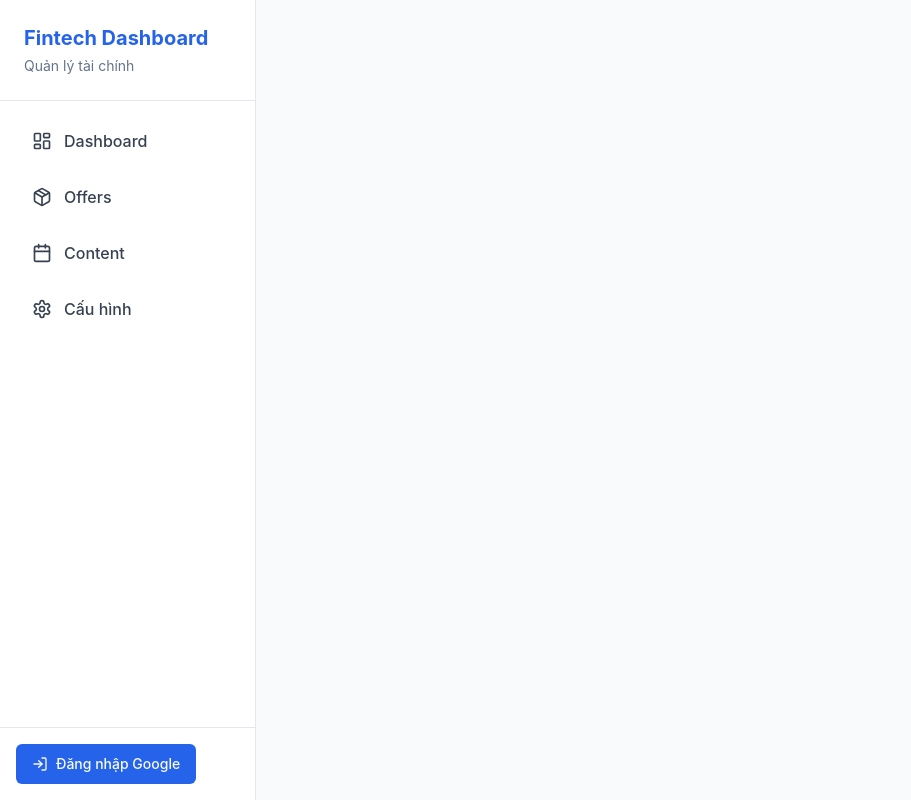
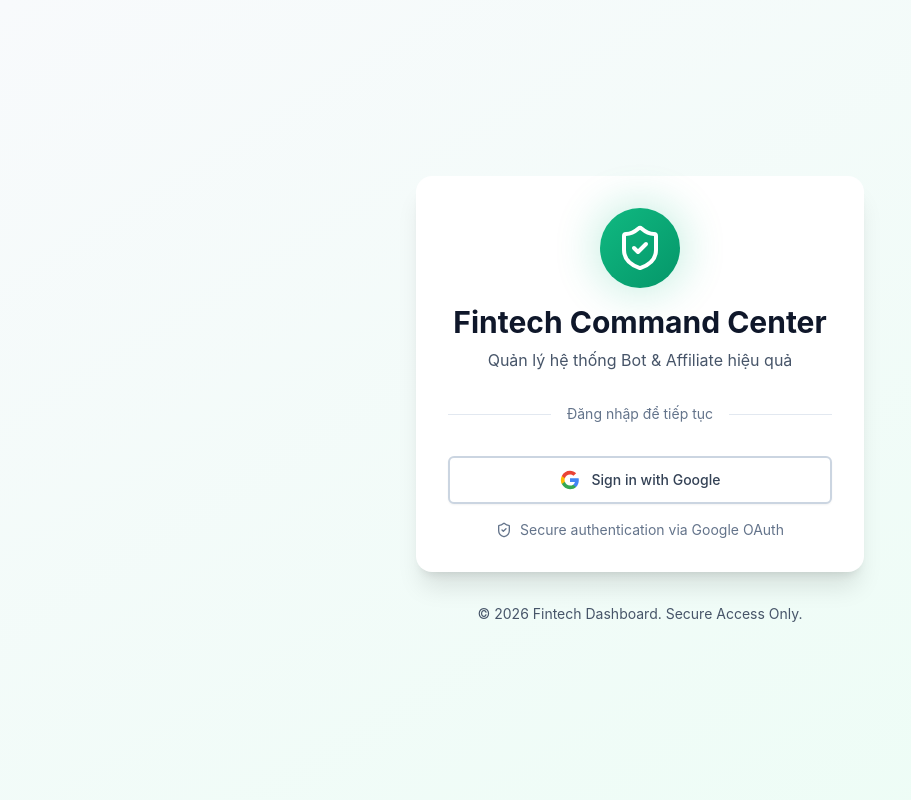
Before and after one commit to loctp-sys/telegrambot, a React (Vite) app: page /login in a window 1280 px wide. Shown: the whole page, without its empty margins (0-911 px from the left). Built offline with nearby package versions, Linux system fonts and the light colour scheme; no server answers.

Commit message:
feat: Add dedicated login page with route protection and professional UI

```diff
--- a/src/App.tsx
+++ b/src/App.tsx
@@ -1,24 +1,91 @@
-import { BrowserRouter, Routes, Route } from 'react-router-dom';
-import { AuthProvider } from './contexts/AuthContext';
+import { BrowserRouter, Routes, Route, Navigate } from 'react-router-dom';
+import { AuthProvider, useAuth } from './contexts/AuthContext';
 import Layout from './components/Layout';
+import ProtectedRoute from './components/ProtectedRoute';
+import Login from './pages/Login';
 import Dashboard from './pages/Dashboard';
 import Offers from './pages/Offers';
 import Content from './pages/Content';
 import Config from './pages/Config';
 
+// Root redirect component
+function RootRedirect() {
+    const { isAuthenticated, isLoading } = useAuth();
+
+    if (isLoading) {
+        return (
+            <div className="min-h-screen flex items-center justify-center">
+                <div className="animate-spin rounded-full h-12 w-12 border-b-2 border-emerald-600"></div>
+            </div>
+        );
+    }
+
+    return <Navigate to={isAuthenticated ? '/dashboard' : '/login'} replace />;
+}
+
 function App() {
     return (
         <AuthProvider>
             <BrowserRouter>
-                <Layout>
-                    <Routes>
-                        <Route path="/" element={<Dashboard />} />
-                        <Route path="/offers" element={<Offers />} />
-                        <Route path="/content" element={<Content />} />
-                        <Route path="/scheduler" element={<Content />} /> {/* Redirect old path */}
-                        <Route path="/config" element={<Config />} />
-                    </Routes>
-                </Layout>
+                <Routes>
+                    {/* Public Routes */}
+                    <Route path="/login" element={<Login />} />
+
+                    {/* Root redirect */}
+                    <Route path="/" element={<RootRedirect />} />
+
+                    {/* Protected Routes */}
+                    <Route
+                        path="/dashboard"
+                        element={
+                            <ProtectedRoute>
+                                <Layout>
+                                    <Dashboard />
+                                </Layout>
+                            </ProtectedRoute>
+                        }
+                    />
+                    <Route
+                        path="/offers"
+                        element={
+                            <ProtectedRoute>
+                                <Layout>
+                                    <Offers />
+                                </Layout>
+                            </ProtectedRoute>
+                        }
+                    />
+                    <Route
+                        path="/content"
+                        element={
+                            <ProtectedRoute>
+                                <Layout>
+                                    <Content />
+                                </Layout>
+                            </ProtectedRoute>
+                        }
+                    />
+                    <Route
+                        path="/scheduler"
+                        element={
+                            <ProtectedRoute>
+                                <Layout>
+                                    <Content />
+                                </Layout>
+                            </ProtectedRoute>
+                        }
+                    />
+                    <Route
+                        path="/config"
+                        element={
+                            <ProtectedRoute>
+                                <Layout>
+                                    <Config />
+                                </Layout>
+                            </ProtectedRoute>
+                        }
+                    />
+                </Routes>
             </BrowserRouter>
         </AuthProvider>
     );
--- /dev/null
+++ b/src/components/ProtectedRoute.tsx
@@ -0,0 +1,30 @@
+import { Navigate } from 'react-router-dom';
+import { useAuth } from '@/contexts/AuthContext';
+
+interface ProtectedRouteProps {
+    children: React.ReactNode;
+}
+
+export default function ProtectedRoute({ children }: ProtectedRouteProps) {
+    const { isAuthenticated, isLoading } = useAuth();
+
+    // Show loading state while checking authentication
+    if (isLoading) {
+        return (
+            <div className="min-h-screen flex items-center justify-center">
+                <div className="text-center">
+                    <div className="animate-spin rounded-full h-12 w-12 border-b-2 border-emerald-600 mx-auto"></div>
+                    <p className="mt-4 text-slate-600">Đang kiểm tra xác thực...</p>
+                </div>
+            </div>
+        );
+    }
+
+    // Redirect to login if not authenticated
+    if (!isAuthenticated) {
+        return <Navigate to="/login" replace />;
+    }
+
+    // Render protected content
+    return <>{children}</>;
+}
--- a/src/contexts/AuthContext.tsx
+++ b/src/contexts/AuthContext.tsx
@@ -103,9 +103,6 @@ export const AuthProvider: React.FC<{ children: ReactNode }> = ({ children }) =>
             if (!tokenClient) {
                 throw new Error('Failed to get token from Google');
             }
-
-            // Get user info from Google Identity
-            const googleUser = (window as any).google?.accounts?.id;
 
             // Calculate expiration (1 hour from now)
             const expiresAt = Date.now() + 3600 * 1000;
--- a/src/index.css
+++ b/src/index.css
@@ -53,6 +53,7 @@
   * {
     @apply border-border;
   }
+
   body {
     @apply bg-background text-foreground;
     font-family: -apple-system, BlinkMacSystemFont, 'Segoe UI', 'Roboto', 'Oxygen',
@@ -62,3 +63,20 @@
     -moz-osx-font-smoothing: grayscale;
   }
 }
+
+/* Fade-in animation for login page */
+@keyframes fadeIn {
+  from {
+    opacity: 0;
+    transform: translateY(20px);
+  }
+
+  to {
+    opacity: 1;
+    transform: translateY(0);
+  }
+}
+
+.login-page {
+  animation: fadeIn 0.6s ease-out;
+}
--- /dev/null
+++ b/src/pages/Login.tsx
@@ -0,0 +1,120 @@
+import { useEffect } from 'react';
+import { useNavigate } from 'react-router-dom';
+import { useAuth } from '@/contexts/AuthContext';
+import { Button } from '@/components/ui/button';
+import { ShieldCheck } from 'lucide-react';
+
+export default function Login() {
+    const { isAuthenticated, isLoading, login } = useAuth();
+    const navigate = useNavigate();
+
+    // Redirect to dashboard if already authenticated
+    useEffect(() => {
+        if (isAuthenticated && !isLoading) {
+            navigate('/dashboard');
+        }
+    }, [isAuthenticated, isLoading, navigate]);
+
+    const handleSignIn = async () => {
+        try {
+            await login();
+            // Navigation will happen automatically via useEffect
+        } catch (error) {
+            console.error('Login error:', error);
+            alert('❌ Lỗi khi đăng nhập. Vui lòng thử lại!');
+        }
+    };
+
+    if (isLoading) {
+        return (
+            <div className="min-h-screen flex items-center justify-center bg-gradient-to-br from-slate-50 to-emerald-50">
+                <div className="text-center">
+                    <div className="animate-spin rounded-full h-12 w-12 border-b-2 border-emerald-600 mx-auto"></div>
+                    <p className="mt-4 text-slate-600">Đang tải...</p>
+                </div>
+            </div>
+        );
+    }
+
+    return (
+        <div className="min-h-screen flex items-center justify-center bg-gradient-to-br from-slate-50 to-emerald-50 p-4 login-page">
+            <div className="w-full max-w-md">
+                {/* Login Card */}
+                <div className="bg-white rounded-2xl shadow-xl p-8 space-y-8">
+                    {/* Branding */}
+                    <div className="text-center space-y-4">
+                        {/* Icon */}
+                        <div className="flex justify-center">
+                            <div className="relative">
+                                <div className="absolute inset-0 bg-emerald-500 rounded-full blur-xl opacity-30"></div>
+                                <div className="relative bg-gradient-to-br from-emerald-500 to-emerald-600 rounded-full p-4">
+                                    <ShieldCheck className="h-12 w-12 text-white" />
+                                </div>
+                            </div>
+                        </div>
+
+                        {/* Title */}
+                        <div>
+                            <h1 className="text-3xl font-bold text-slate-900">
+                                Fintech Command Center
+                            </h1>
+                            <p className="text-slate-600 mt-2">
+                                Quản lý hệ thống Bot & Affiliate hiệu quả
+                            </p>
+                        </div>
+                    </div>
+
+                    {/* Divider */}
+                    <div className="relative">
+                        <div className="absolute inset-0 flex items-center">
+                            <div className="w-full border-t border-slate-200"></div>
+                        </div>
+                        <div className="relative flex justify-center text-sm">
+                            <span className="px-4 bg-white text-slate-500">Đăng nhập để tiếp tục</span>
+                        </div>
+                    </div>
+
+                    {/* Google Sign-In Button */}
+                    <div className="space-y-4">
+                        <Button
+                            onClick={handleSignIn}
+                            className="w-full h-12 bg-white hover:bg-slate-50 text-slate-700 border-2 border-slate-300 hover:border-slate-400 shadow-sm transition-all duration-200"
+                            disabled={isLoading}
+                        >
+                            <svg className="mr-3 h-5 w-5" viewBox="0 0 24 24">
+                                <path
+                                    fill="#4285F4"
+                                    d="M22.56 12.25c0-.78-.07-1.53-.2-2.25H12v4.26h5.92c-.26 1.37-1.04 2.53-2.21 3.31v2.77h3.57c2.08-1.92 3.28-4.74 3.28-8.09z"
+                                />
+                                <path
+                                    fill="#34A853"
+                                    d="M12 23c2.97 0 5.46-.98 7.28-2.66l-3.57-2.77c-.98.66-2.23 1.06-3.71 1.06-2.86 0-5.29-1.93-6.16-4.53H2.18v2.84C3.99 20.53 7.7 23 12 23z"
+                                />
+                                <path
+                                    fill="#FBBC05"
+                                    d="M5.84 14.09c-.22-.66-.35-1.36-.35-2.09s.13-1.43.35-2.09V7.07H2.18C1.43 8.55 1 10.22 1 12s.43 3.45 1.18 4.93l2.85-2.22.81-.62z"
+                                />
+                                <path
+                                    fill="#EA4335"
+                                    d="M12 5.38c1.62 0 3.06.56 4.21 1.64l3.15-3.15C17.45 2.09 14.97 1 12 1 7.7 1 3.99 3.47 2.18 7.07l3.66 2.84c.87-2.6 3.3-4.53 6.16-4.53z"
+                                />
+                            </svg>
+                            <span className="font-medium">Sign in with Google</span>
+                        </Button>
+
+                        {/* Security Note */}
+                        <div className="flex items-center justify-center gap-2 text-sm text-slate-500">
+                            <ShieldCheck className="h-4 w-4" />
+                            <span>Secure authentication via Google OAuth</span>
+                        </div>
+                    </div>
+                </div>
+
+                {/* Footer */}
+                <div className="mt-8 text-center text-sm text-slate-600">
+                    <p>© 2026 Fintech Dashboard. Secure Access Only.</p>
+                </div>
+            </div>
+        </div>
+    );
+}
```
